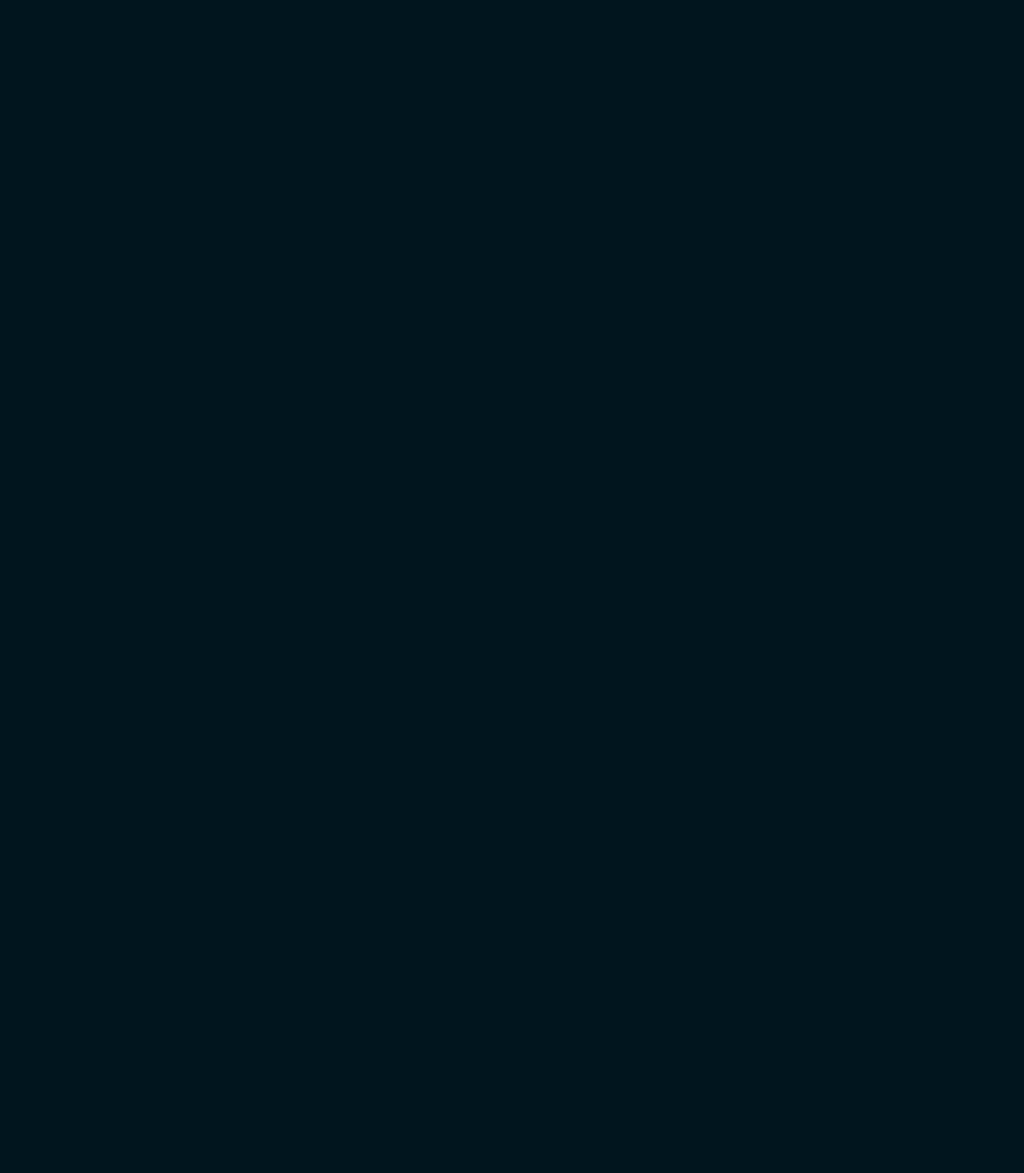
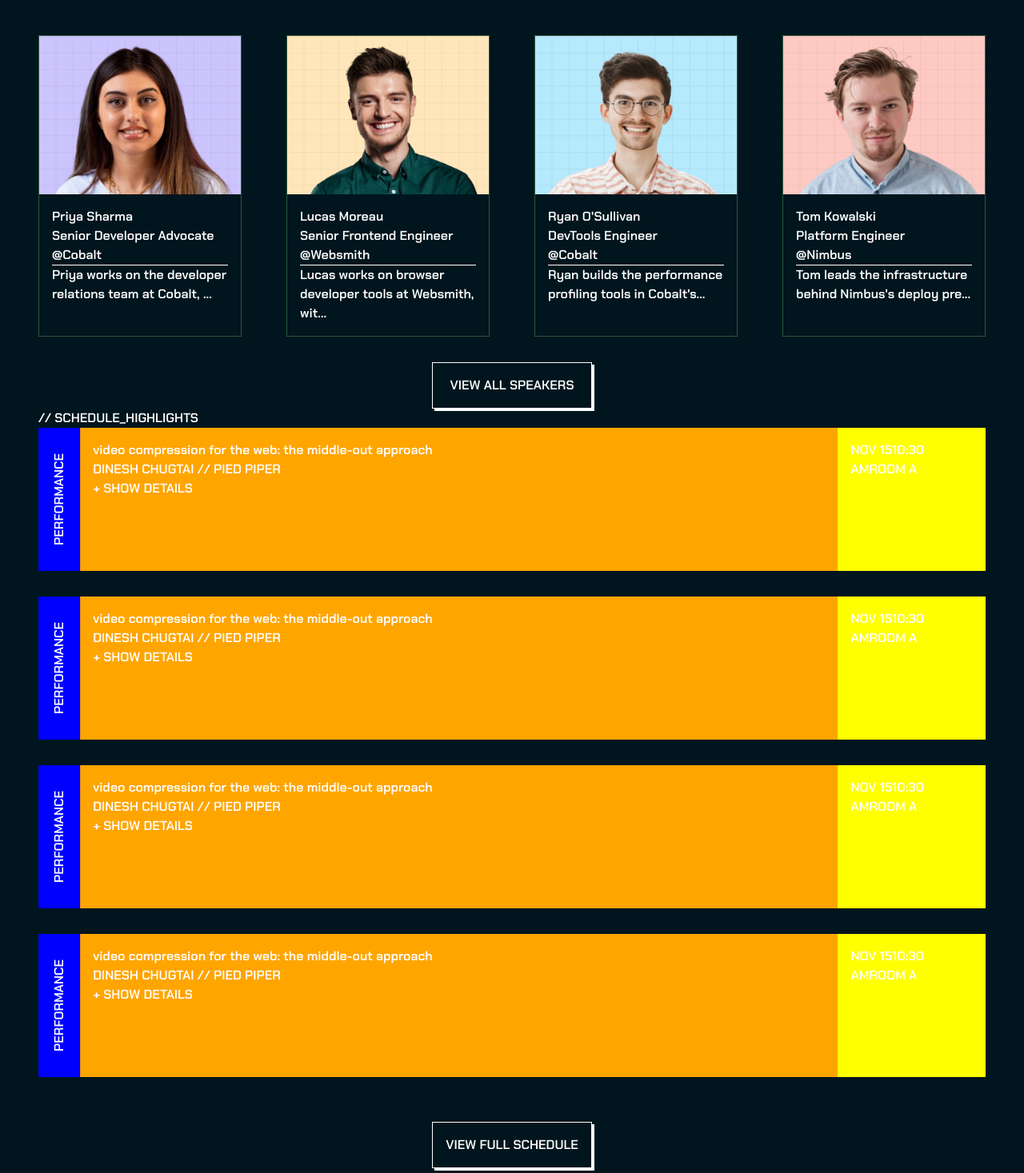
Before and after one commit to Tduncan14/TechConfernece, a Next.js app in the folder frontend/: page / in a window 1280 px wide. Shown: the part 1330-2797 px from the top of the page at 80% size. Before the commit the page ends 1358 px from the top, so only its background shows below. Built offline with nearby package versions, Linux system fonts and the light colour scheme.

Commit message:
keep moving forward

```diff
--- a/frontend/src/app/components/Footer/Footer.css
+++ b/frontend/src/app/components/Footer/Footer.css
@@ -0,0 +1,30 @@
+.footer {
+    display: flex;
+    flex-direction: column;
+    color: lightgray;
+    padding: 2rem 3rem;
+}
+
+.footer {
+    display: flex;
+    justify-content: space-between;
+    color: lightgray;
+
+}
+
+
+
+.rightFooter {
+    display: flex;
+    gap: 2rem;
+}
+
+.rightLeft {
+    display: flex;
+    flex-direction: column;
+}
+
+.leftRight {
+    display: flex;
+    flex-direction: column;
+}
--- a/frontend/src/app/components/Footer/Footer.tsx
+++ b/frontend/src/app/components/Footer/Footer.tsx
@@ -0,0 +1,57 @@
+import React from 'react'
+import Image from 'next/image'
+import './Footer.css'
+import Link from 'next/link'
+
+const Footer = () => {
+    return (
+        <div className="footer">
+
+
+            <div className="footContainer">
+                <div className="leftFooter">
+
+                    <Image
+                        src="/assets/images/logo.svg"
+                        alt="Logo"
+                        width={225}
+                        height={225}
+                    />
+
+                    <p>A three-day conference for engineers who build</p>
+                    <p>the interfaces humans use every day</p>
+
+
+                </div>
+
+                <div className="rightFooter">
+                    <div className="rightLeft">
+                        <h1>// NAVIGATE</h1>
+
+                        <Link href="/" >Home</Link>
+                        <Link href="/schedule">Schedule</Link>
+                        <Link href="/speakers">Speakers</Link>
+
+                    </div>
+
+
+                    <div className="leftRight">
+                        <h1>// TRACKS</h1>
+                        <Link href=""> Frontend</Link>
+                        <Link href=""> Performance</Link>
+                        <Link href="">Accessiblity</Link>
+                        <Link href="">Tooling</Link>
+
+
+                    </div>
+
+                </div>
+            </div>
+
+
+
+        </div>
+    )
+}
+
+export default Footer
--- /dev/null
+++ b/frontend/src/app/components/ScheduleCard/ScheduleCard.tsx
@@ -0,0 +1,43 @@
+"use client"
+import React, { useState } from 'react'
+import Image from 'next/image';
+import './scheduleCard.css'
+
+
+interface ScheduleCardProps {
+    title: string;
+    h1Title: string;
+    h2Title: string;
+    time1: string;
+    time2: string;
+    day: string
+}
+
+
+function ScheduleCard({
+    title, h1Title, h2Title, time1, time2, day
+}: ScheduleCardProps) {
+    return (
+        <article className="scheduleCard">
+
+            <div className="titleScheduleWord">
+                <h1 className="scheduleCardLabel"> PERFORMANCE</h1>
+            </div>
+
+            <div className="mainScheduleContent">
+                <h1>video compression for the web: the middle-out approach</h1>
+                <h3>DINESH CHUGTAI // PIED PIPER</h3>
+                <button> + SHOW DETAILS </button>
+            </div>
+
+
+            <div className="scheduleCardDetails">
+                <span>NOV 15</span>
+                <span>10:30 AM</span>
+                <span>ROOM A</span>
+            </div>
+        </article>
+    )
+}
+
+export default ScheduleCard
--- /dev/null
+++ b/frontend/src/app/components/ScheduleCard/scheduleCard.css
@@ -0,0 +1,34 @@
+.scheduleContent {
+    border: 1px solid;
+}
+
+
+.scheduleCard {
+    display: flex;
+
+}
+
+.titleScheduleWord {
+    padding: .2rem;
+    padding-top: 2rem;
+    padding-bottom: 2rem;
+    writing-mode: vertical-rl;
+    transform: rotate(180deg);
+    flex: .15;
+    background-color: blue;
+    text-align: center;
+    justify-content: center;
+    align-content: center
+}
+
+.mainScheduleContent {
+    flex: 3;
+    background-color: orange;
+    padding: 1rem;
+}
+
+.scheduleCardDetails {
+    flex: .5;
+    background-color: yellow;
+    padding: 1rem;
+}
--- a/frontend/src/app/components/Speakers/Speaker.css
+++ b/frontend/src/app/components/Speakers/Speaker.css
@@ -3,3 +3,46 @@
     grid-template-columns: repeat(4, 1fr);
     gap: 3.5rem;
 }
+
+.featured-card {
+
+    border: 1px solid rgba(144, 244, 144, 0.3);
+
+
+}
+
+.featured-card:hover {
+    border: 1px solid white;
+    box-shadow: 3px 3px 0 white;
+    cursor: pointer;
+}
+
+
+/*  */
+
+.speaker-info {
+    padding: 1rem;
+}
+
+.speakerButton {
+    padding: 1rem;
+    border: 1px solid white;
+    box-shadow: 3px 3px 0 white;
+    margin-top: 2rem;
+    width: 200px;
+    align-self: center;
+}
+
+
+.speakerButton:hover {
+    background: green;
+    color: black;
+}
+
+.bottomSpeaker {
+    display: flex;
+    flex-direction: column;
+}
+
+
+/* the end of the speaker */
--- a/frontend/src/app/components/Speakers/Speaker.tsx
+++ b/frontend/src/app/components/Speakers/Speaker.tsx
@@ -51,11 +51,13 @@
                                     className="speaker-avatar"
                                 />
                             </div>
-                            <div>
+                            <div className="speaker-info">
                                 <h3>{speaker.name}</h3>
                                 <p className="speaker-title">{speaker.role}</p>
                                 <p>@{speaker.company}</p>
                                 <hr />
+
+                                <p className="colorBioSpeaker">{speaker.bio.slice(0, 55)}...</p>
                             </div>
                         </div>
                     </Card>
--- a/frontend/src/app/layout.tsx
+++ b/frontend/src/app/layout.tsx
@@ -2,6 +2,7 @@
 import { Geist, Geist_Mono } from "next/font/google";
 import "./globals.css";
 import Header from "./components/Header/Header";
+import Footer from "./components/Footer/Footer";
 
 const geistSans = Geist({
   variable: "--font-geist-sans",
@@ -34,7 +35,10 @@
         <Header />
         <main className="flex-1 px-12 py-8">
           {children}
-        </main></body>
+        </main>
+        <Footer />
+      </body>
+
     </html>
   );
 }
--- a/frontend/src/app/page.tsx
+++ b/frontend/src/app/page.tsx
@@ -3,8 +3,9 @@
 import Link from 'next/link'
 import Image from 'next/image'
 import SpeakerList from './components/Speakers/Speaker'
+import ScheduleCard from './components/ScheduleCard/ScheduleCard'
 
-export default function page() {
+export default function Page() {
   return (
     <div className="homeContainer">
 
@@ -31,7 +32,6 @@
               </div>
             </div>
           </div>
-
 
           <div className="machineRight">
 
@@ -61,7 +61,6 @@
             </div>
 
           </div>
-
 
 
         </div>
@@ -122,12 +121,14 @@
 
         <div className="bottomSpeaker">
 
-          <h2>// FEATURED_SPEAKERS</h2>
+          <h2 className="headertwo">// FEATURED_SPEAKERS</h2>
 
           <div className="speakerGallery">
             <SpeakerList />
           </div>
 
+
+          <button className="speakerButton"> <Link href="/speakers"> VIEW ALL SPEAKERS </Link></button>
         </div>
 
       </div>
@@ -137,6 +138,22 @@
       {/* sheduleHighlights */}
 
       <div className="schedulehomeSchedule">
+        <div className="titleSchedule">
+          <h1>// SCHEDULE_HIGHLIGHTS</h1>
+        </div>
+
+        <div className="scheduleContainerGallery">
+          <ScheduleCard />
+          <ScheduleCard />
+          <ScheduleCard />
+          <ScheduleCard />
+
+
+          <button className="scheduleContainerButton"> VIEW FULL SCHEDULE </button>
+
+
+        </div>
+
 
 
       </div>
--- a/frontend/src/app/style.css
+++ b/frontend/src/app/style.css
@@ -57,7 +57,7 @@
 
 /* end of machine */
 
-/*  This is the upper area */
+/* This is the upper area */
 
 .upperSpeaker {
     display: flex;
@@ -92,5 +92,39 @@
 
 
 .headertwo {
-    margin-bottom: 1rem;
+    margin-bottom: 2rem;
+    margin-top: 4.5rem;
 }
+
+/* buttomSPeaker */
+
+/* .bottomSpeaker {
+    margin-top: 4.5rem;
+} */
+
+
+/* for  */
+
+/* the container era */
+
+.scheduleContainerGallery {
+    display: flex;
+    flex-direction: column;
+    gap: 2rem;
+}
+
+.scheduleContainerButton {
+    align-self: center;
+    margin-top: 1.5rem;
+    border: 1px solid white;
+    box-shadow: 3px 3px white;
+    padding: 1rem;
+    font-weight: bolder;
+    cursor: pointer;
+}
+
+.scheduleContainerButton:hover {
+    background: lawngreen;
+    color: darkgreen;
+    box-shadow: 3px 3px darkgreen;
+}
```
